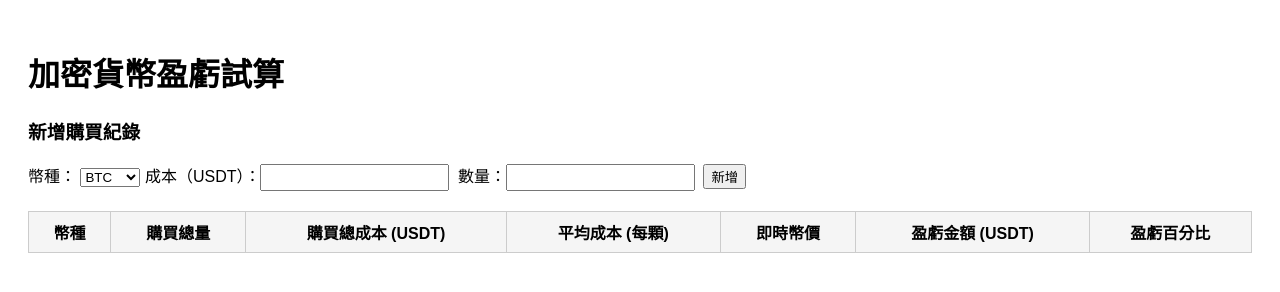
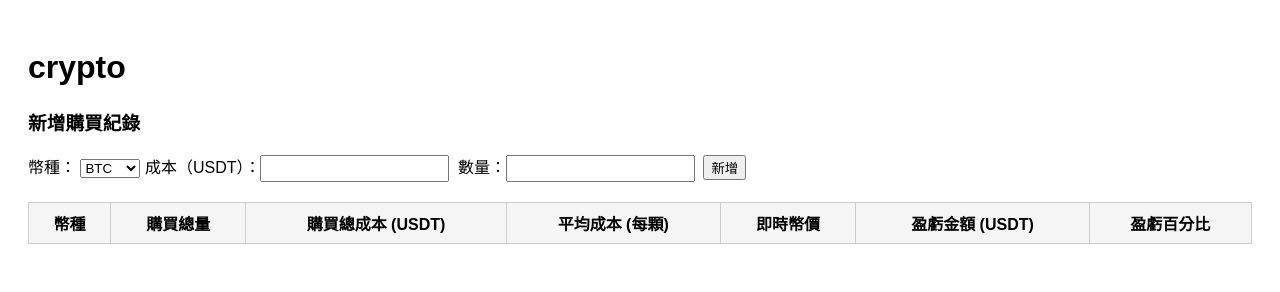
Before and after one commit to Jason-linlin/testgood, a plain HTML site: page index.html in a window 1280 px wide. Drawn offline with Linux system fonts and the light colour scheme; no server answers.

Commit message:
Update index.html

```diff
--- a/index.html
+++ b/index.html
@@ -14,7 +14,7 @@
   </style>
 </head>
 <body>
-  <h1>加密貨幣盈虧試算</h1>
+  <h1>crypto</h1>
 
   <h3>新增購買紀錄</h3>
   幣種：
```
